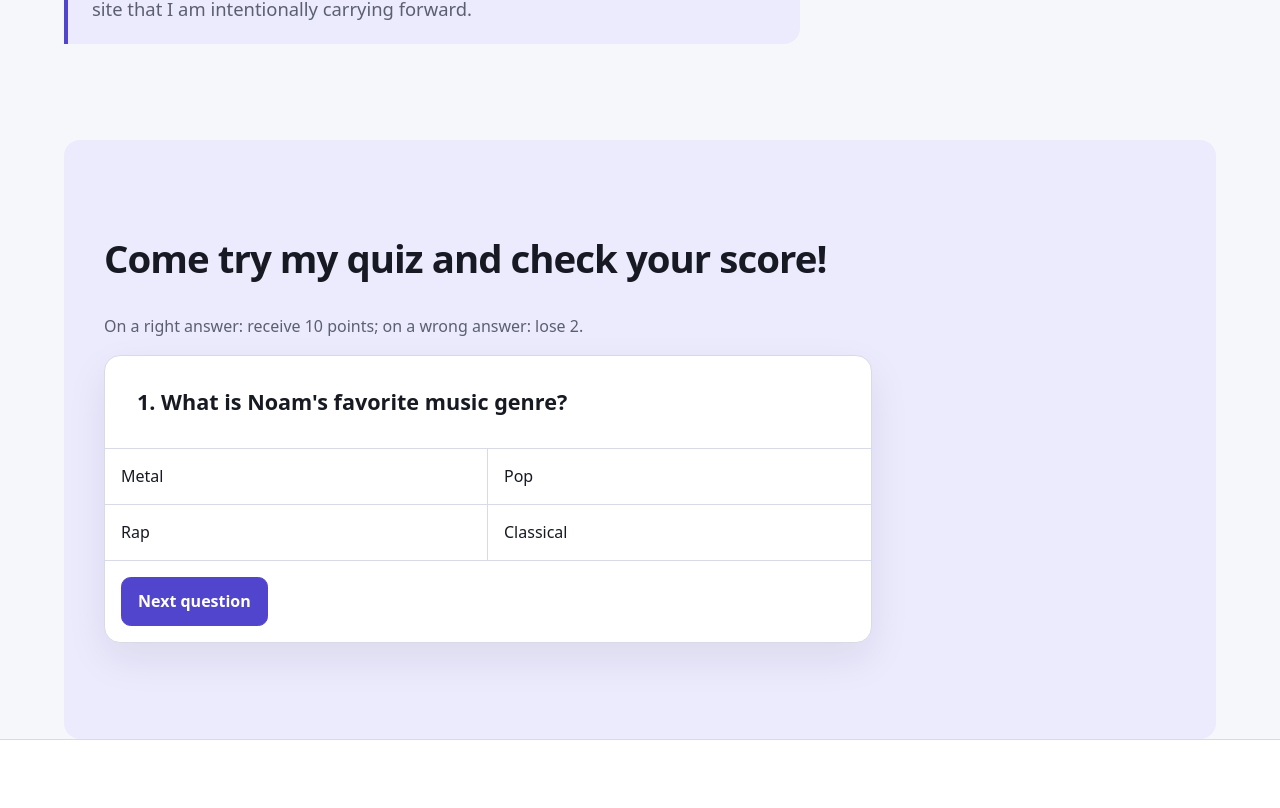
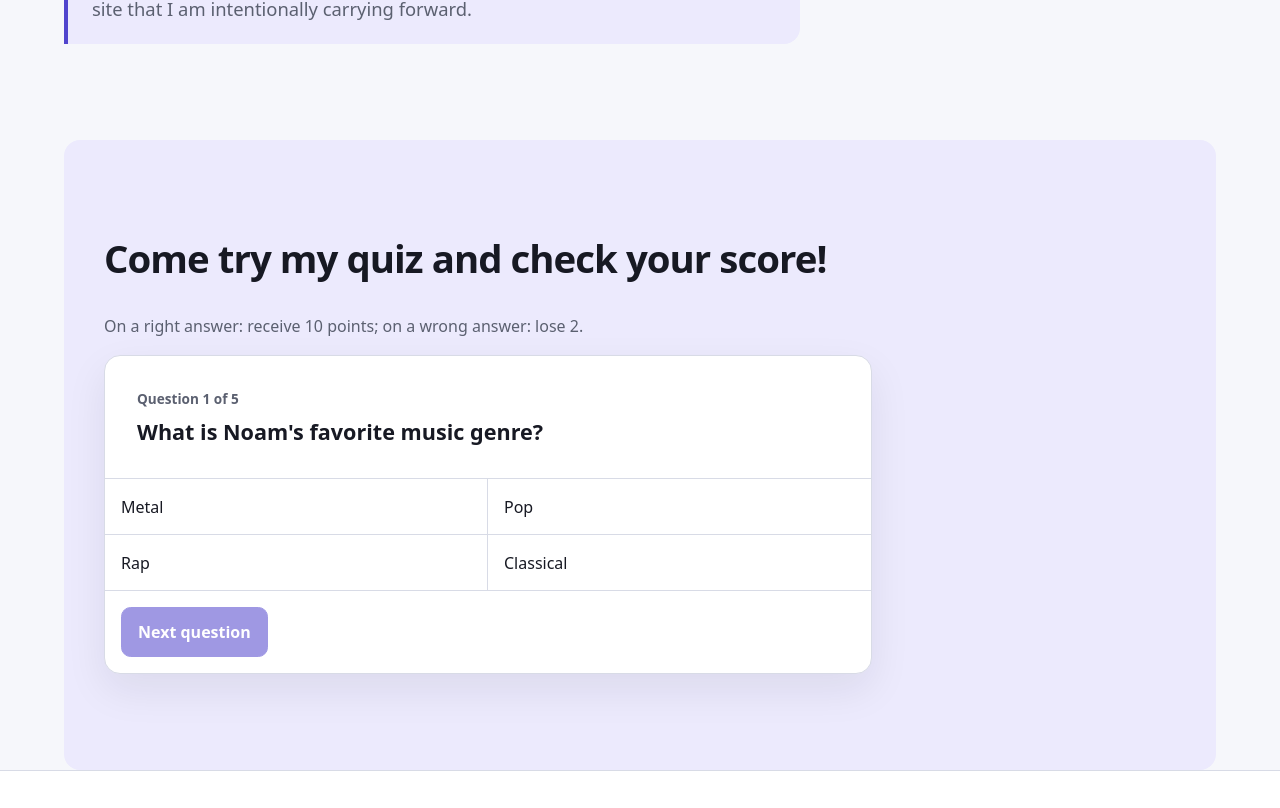
Before and after one commit to Noam-Musba/Noams-Page, a React (Vite) app: page / in a window 1280 px wide. Shown: the part 3232-4040 px from the top of the page. Built offline with nearby package versions, Linux system fonts and the light colour scheme.

Commit message:
feat(quiz): enhancing and refactoring

```diff
--- a/package.json
+++ b/package.json
@@ -26,6 +26,7 @@
     "@testing-library/dom": "^10.4.1",
     "@testing-library/jest-dom": "^7.0.1",
     "@testing-library/react": "^16.3.2",
+    "@testing-library/user-event": "^14.6.6",
     "@types/react": "19.2.18",
     "@types/react-dom": "19.2.4",
     "@vitejs/plugin-react": "^6.0.5",
--- a/src/components/Quiz.module.css
+++ b/src/components/Quiz.module.css
@@ -1,7 +1,7 @@
 .quiz {
   padding-inline: clamp(1.25rem, 4vw, 2.5rem);
   background-color: var(--color-accent-soft);
-  border: 0;
+  border-top: 0;
   border-radius: var(--radius-medium);
 }
 
@@ -18,7 +18,7 @@
   overflow: hidden;
 }
 
-.questionHeading,
+.questionHeader,
 .completed {
   padding: clamp(1.25rem, 4vw, 2rem);
 }
@@ -28,12 +28,23 @@
   font-size: clamp(1.1rem, 3vw, 1.35rem);
 }
 
+.progress {
+  margin: 0 0 0.5rem;
+  color: var(--color-text-muted);
+  font-size: 0.85rem;
+  font-weight: 700;
+}
+
 .options {
   display: grid;
   border-top: 1px solid var(--color-border);
 }
 
 .option {
+  display: flex;
+  align-items: center;
+  justify-content: space-between;
+  gap: 1rem;
   min-height: 3.5rem;
   padding: 0.85rem 1rem;
   color: var(--color-text);
@@ -43,22 +54,47 @@
   text-align: left;
 }
 
-.option:hover {
+.option:not(:disabled):hover {
   background-color: var(--color-surface-muted);
+}
+
+.option:disabled {
+  cursor: default;
 }
 
 .option:focus-visible {
   outline-offset: -3px;
 }
 
+.correct,
+.incorrect {
+  color: var(--color-on-status);
+}
+
 .correct {
-  color: var(--color-on-status);
   background-color: var(--color-success);
 }
 
 .incorrect {
-  color: var(--color-on-status);
   background-color: var(--color-error);
+}
+
+.optionResult {
+  font-size: 0.8rem;
+  font-weight: 700;
+  text-align: right;
+}
+
+.feedback {
+  margin: 0;
+  padding: 1rem;
+  background-color: var(--color-surface-muted);
+  border-bottom: 1px solid var(--color-border);
+  font-weight: 600;
+}
+
+.feedback:empty {
+  display: none;
 }
 
 .actions {
@@ -66,7 +102,6 @@
 }
 
 .primaryButton {
-  min-height: 2.75rem;
   padding: 0.65rem 1rem;
   color: var(--color-on-accent);
   background-color: var(--color-accent);
@@ -75,9 +110,14 @@
   font-weight: 700;
 }
 
-.primaryButton:hover {
+.primaryButton:not(:disabled):hover {
   background-color: var(--color-accent-hover);
   border-color: var(--color-accent-hover);
+}
+
+.primaryButton:disabled {
+  cursor: not-allowed;
+  opacity: 0.55;
 }
 
 .completedHeading {
--- a/src/components/Quiz.tsx
+++ b/src/components/Quiz.tsx
@@ -1,125 +1,82 @@
-import { useState } from "react";
+import { useEffect, useRef, useState } from "react";
+import type { RefObject } from "react";
+import { quizQuestions } from "../data/quiz";
 import sectionStyles from "../styles/Section.module.css";
 import styles from "./Quiz.module.css";
 
-type QuizQuestion = {
-  question: string;
-  options: readonly string[];
-  answer: number;
-};
+export default function Quiz() {
+  const [quizState, setQuizState] = useState(initialQuizState);
+  const headingRef = useRef<HTMLHeadingElement>(null);
+  const shouldFocusHeadingRef = useRef(false);
+  const { questionIndex, selectedAnswerIndex, score } = quizState;
+  const currentQuestion = quizQuestions[questionIndex];
 
-const questions = [
-  {
-    question: "1. What is Noam's favorite music genre?",
-    options: ["Metal", "Pop", "Rap", "Classical"],
-    answer: 0,
-  },
-  {
-    question: "2. Where did Noam travel to?",
-    options: ["Madrid", "Paris", "Whole western Europe", "London"],
-    answer: 3,
-  },
-  {
-    question: "3. What is Noam's favorite soccer team?",
-    options: ["Chelsea", "Arsenal", "Manchester United", "Barcelona"],
-    answer: 2,
-  },
-  {
-    question: "4. What is Noam's favorite NBA team?",
-    options: ["LA Lakers", "Boston Celtics", "Chicago Bulls", "GS Warriors"],
-    answer: 3,
-  },
-  {
-    question: "5. What is Noam's favorite alcohol drink?",
-    options: ["Whiskey", "Vodka", "Gin", "Rum"],
-    answer: 0,
-  },
-] satisfies readonly QuizQuestion[];
-
-/** add points? */
-function Quiz() {
-  const [questionNumber, setQuestionNumber] = useState(0);
-  const [selectedAnswer, setSelectedAnswer] = useState<number | null>(null);
-  const [score, setScore] = useState(0);
-
-  const handleChosenOption = (index: number) => {
-    const currentQuestion = questions[questionNumber];
-
-    if (!currentQuestion) {
+  useEffect(() => {
+    if (!shouldFocusHeadingRef.current) {
       return;
     }
 
-    setSelectedAnswer(index);
-    if (currentQuestion.answer === index) {
-      setScore((prevScore) => prevScore + 10);
-    } else {
-      setScore((prevScore) => prevScore - 2);
-    }
+    headingRef.current?.focus();
+    shouldFocusHeadingRef.current = false;
+  }, [questionIndex]);
+
+  const handleAnswer = (answerIndex: number) => {
+    setQuizState((currentState) => {
+      const {
+        questionIndex: currentQuestionIndex,
+        selectedAnswerIndex: currentSelectedAnswerIndex,
+        score: currentScore,
+      } = currentState;
+      const question = quizQuestions[currentQuestionIndex];
+
+      if (!question || currentSelectedAnswerIndex !== null) {
+        return currentState;
+      }
+
+      const points =
+        question.options[answerIndex] === question.answer
+          ? CORRECT_ANSWER_POINTS
+          : INCORRECT_ANSWER_POINTS;
+
+      return {
+        questionIndex: currentQuestionIndex,
+        selectedAnswerIndex: answerIndex,
+        score: currentScore + points,
+      };
+    });
   };
 
   const handleNextQuestion = () => {
-    setSelectedAnswer(null);
-    setQuestionNumber((prevQuestion) => prevQuestion + 1);
+    if (selectedAnswerIndex === null) {
+      return;
+    }
+
+    shouldFocusHeadingRef.current = true;
+    setQuizState((currentState) => {
+      const {
+        questionIndex: currentQuestionIndex,
+        selectedAnswerIndex: currentSelectedAnswerIndex,
+        score: currentScore,
+      } = currentState;
+
+      if (currentSelectedAnswerIndex === null) {
+        return currentState;
+      }
+
+      return {
+        questionIndex: currentQuestionIndex + 1,
+        selectedAnswerIndex: null,
+        score: currentScore,
+      };
+    });
   };
 
   const handleResetQuiz = () => {
-    setScore(0);
-    setSelectedAnswer(null);
-    setQuestionNumber(0);
+    shouldFocusHeadingRef.current = true;
+    setQuizState(initialQuizState);
   };
 
-  const renderQuestion = () => {
-    const currentQuestion = questions[questionNumber];
-
-    if (!currentQuestion) {
-      return null;
-    }
-
-    const { question, options, answer } = currentQuestion;
-
-    return (
-      <div className={styles.questionCard}>
-        <h3 className={styles.questionHeading}>{question}</h3>
-        <div className={styles.options}>
-          {options.map((option, index) => {
-            const isSelected = index === selectedAnswer;
-            const stateClassName = isSelected
-              ? index === answer
-                ? styles.correct
-                : styles.incorrect
-              : "";
-
-            return (
-              <button
-                type="button"
-                aria-pressed={isSelected}
-                className={[styles.option, stateClassName]
-                  .filter(Boolean)
-                  .join(" ")}
-                key={option}
-                onClick={() => {
-                  handleChosenOption(index);
-                }}
-              >
-                {option}
-              </button>
-            );
-          })}
-        </div>
-        <div className={styles.actions}>
-          <button
-            type="button"
-            className={styles.primaryButton}
-            onClick={handleNextQuestion}
-          >
-            {questionNumber === questions.length - 1
-              ? "Finish quiz"
-              : "Next question"}
-          </button>
-        </div>
-      </div>
-    );
-  };
+  const perfectScore = quizQuestions.length * CORRECT_ANSWER_POINTS;
 
   return (
     <section
@@ -128,30 +85,197 @@ function Quiz() {
     >
       <h2>Come try my quiz and check your score!</h2>
       <p>On a right answer: receive 10 points; on a wrong answer: lose 2.</p>
-      {questionNumber < questions.length ? (
-        renderQuestion()
+      {currentQuestion ? (
+        <QuizQuestionCard
+          headingRef={headingRef}
+          isLastQuestion={questionIndex === quizQuestions.length - 1}
+          onAnswer={handleAnswer}
+          onNext={handleNextQuestion}
+          question={currentQuestion}
+          questionIndex={questionIndex}
+          selectedAnswerIndex={selectedAnswerIndex}
+        />
       ) : (
-        <div className={styles.completed}>
-          <h3 className={styles.completedHeading}>Quiz completed!</h3>
-          <p className={styles.completedText}>Your final score is: {score}</p>
-          {score < 50 ? (
-            <p className={styles.completedText}>Better luck next time!</p>
-          ) : score > 50 ? (
-            <p className={styles.completedText}>It is not nice to cheat! ;)</p>
-          ) : (
-            <p className={styles.completedText}>Perfect score! Good job!</p>
-          )}
-          <button
-            type="button"
-            className={[styles.primaryButton, styles.restartButton].join(" ")}
-            onClick={handleResetQuiz}
-          >
-            Restart quiz
-          </button>
-        </div>
+        <QuizResults
+          headingRef={headingRef}
+          onRestart={handleResetQuiz}
+          perfectScore={perfectScore}
+          score={score}
+        />
       )}
     </section>
   );
 }
 
-export default Quiz;
+type QuizQuestionCardProps = {
+  question: QuizQuestion;
+  questionIndex: number;
+  selectedAnswerIndex: number | null;
+  isLastQuestion: boolean;
+  headingRef: RefObject<HTMLHeadingElement | null>;
+  onAnswer: (answerIndex: number) => void;
+  onNext: () => void;
+};
+
+function QuizQuestionCard({
+  question,
+  questionIndex,
+  selectedAnswerIndex,
+  isLastQuestion,
+  headingRef,
+  onAnswer,
+  onNext,
+}: QuizQuestionCardProps) {
+  const { answer, options, question: questionText } = question;
+  const isAnswered = selectedAnswerIndex !== null;
+  const isCorrect = options[selectedAnswerIndex ?? -1] === answer;
+
+  return (
+    <div className={styles.questionCard}>
+      <div className={styles.questionHeader}>
+        <p className={styles.progress}>
+          Question {questionIndex + 1} of {quizQuestions.length}
+        </p>
+        <h3 className={styles.questionHeading} ref={headingRef} tabIndex={-1}>
+          {questionText}
+        </h3>
+      </div>
+      <div className={styles.options}>
+        {options.map((option, optionIndex) => (
+          <QuizAnswerOption
+            isAnswered={isAnswered}
+            isCorrect={option === answer}
+            isSelected={optionIndex === selectedAnswerIndex}
+            key={option}
+            onSelect={() => {
+              onAnswer(optionIndex);
+            }}
+            option={option}
+          />
+        ))}
+      </div>
+      <p className={styles.feedback} role="status">
+        {isAnswered &&
+          (isCorrect ? (
+            <>Correct! {CORRECT_ANSWER_POINTS} points added.</>
+          ) : (
+            <>
+              Incorrect. {Math.abs(INCORRECT_ANSWER_POINTS)} points deducted.
+              The correct answer is {answer}.
+            </>
+          ))}
+      </p>
+      <div className={styles.actions}>
+        <button
+          type="button"
+          className={styles.primaryButton}
+          disabled={!isAnswered}
+          onClick={onNext}
+        >
+          {isLastQuestion ? "Finish quiz" : "Next question"}
+        </button>
+      </div>
+    </div>
+  );
+}
+
+type QuizAnswerOptionProps = {
+  option: string;
+  isAnswered: boolean;
+  isCorrect: boolean;
+  isSelected: boolean;
+  onSelect: () => void;
+};
+
+function QuizAnswerOption({
+  option,
+  isAnswered,
+  isCorrect,
+  isSelected,
+  onSelect,
+}: QuizAnswerOptionProps) {
+  const isCorrectAnswer = isAnswered && isCorrect;
+  const isIncorrectAnswer = isAnswered && isSelected && !isCorrect;
+  let result: string | null = null;
+
+  if (isCorrectAnswer) {
+    result = "Correct answer";
+  } else if (isIncorrectAnswer) {
+    result = "Your answer";
+  }
+
+  return (
+    <button
+      type="button"
+      className={[
+        styles.option,
+        isCorrectAnswer && styles.correct,
+        isIncorrectAnswer && styles.incorrect,
+      ]
+        .filter(Boolean)
+        .join(" ")}
+      disabled={isAnswered}
+      onClick={onSelect}
+    >
+      <span>{option}</span>
+      {result && (
+        <>
+          {" "}
+          <span className={styles.optionResult}>{result}</span>
+        </>
+      )}
+    </button>
+  );
+}
+
+type QuizResultsProps = {
+  score: number;
+  perfectScore: number;
+  headingRef: RefObject<HTMLHeadingElement | null>;
+  onRestart: () => void;
+};
+
+function QuizResults({
+  score,
+  perfectScore,
+  headingRef,
+  onRestart,
+}: QuizResultsProps) {
+  return (
+    <div className={styles.completed}>
+      <h3 className={styles.completedHeading} ref={headingRef} tabIndex={-1}>
+        Quiz completed!
+      </h3>
+      <p className={styles.completedText}>Your final score is: {score}</p>
+      <p className={styles.completedText}>
+        {score === perfectScore
+          ? "Perfect score! Good job!"
+          : "Better luck next time!"}
+      </p>
+      <button
+        type="button"
+        className={[styles.primaryButton, styles.restartButton].join(" ")}
+        onClick={onRestart}
+      >
+        Restart quiz
+      </button>
+    </div>
+  );
+}
+
+type QuizQuestion = (typeof quizQuestions)[number];
+
+type QuizState = {
+  questionIndex: number;
+  selectedAnswerIndex: number | null;
+  score: number;
+};
+
+const CORRECT_ANSWER_POINTS = 10;
+const INCORRECT_ANSWER_POINTS = -2;
+
+const initialQuizState: QuizState = {
+  questionIndex: 0,
+  selectedAnswerIndex: null,
+  score: 0,
+};
--- /dev/null
+++ b/src/data/quiz.ts
@@ -0,0 +1,33 @@
+type QuizQuestion = {
+  question: string;
+  options: readonly string[];
+  answer: string;
+};
+
+export const quizQuestions = [
+  {
+    question: "What is Noam's favorite music genre?",
+    options: ["Metal", "Pop", "Rap", "Classical"],
+    answer: "Metal",
+  },
+  {
+    question: "Where did Noam travel to?",
+    options: ["Madrid", "Paris", "Whole western Europe", "London"],
+    answer: "London",
+  },
+  {
+    question: "What is Noam's favorite soccer team?",
+    options: ["Chelsea", "Arsenal", "Manchester United", "Barcelona"],
+    answer: "Manchester United",
+  },
+  {
+    question: "What is Noam's favorite NBA team?",
+    options: ["LA Lakers", "Boston Celtics", "Chicago Bulls", "GS Warriors"],
+    answer: "GS Warriors",
+  },
+  {
+    question: "What is Noam's favorite alcohol drink?",
+    options: ["Whiskey", "Vodka", "Gin", "Rum"],
+    answer: "Whiskey",
+  },
+] satisfies readonly QuizQuestion[];
```
Also changed, not shown: 1 other file (tests, documents, lock files or other folders).
